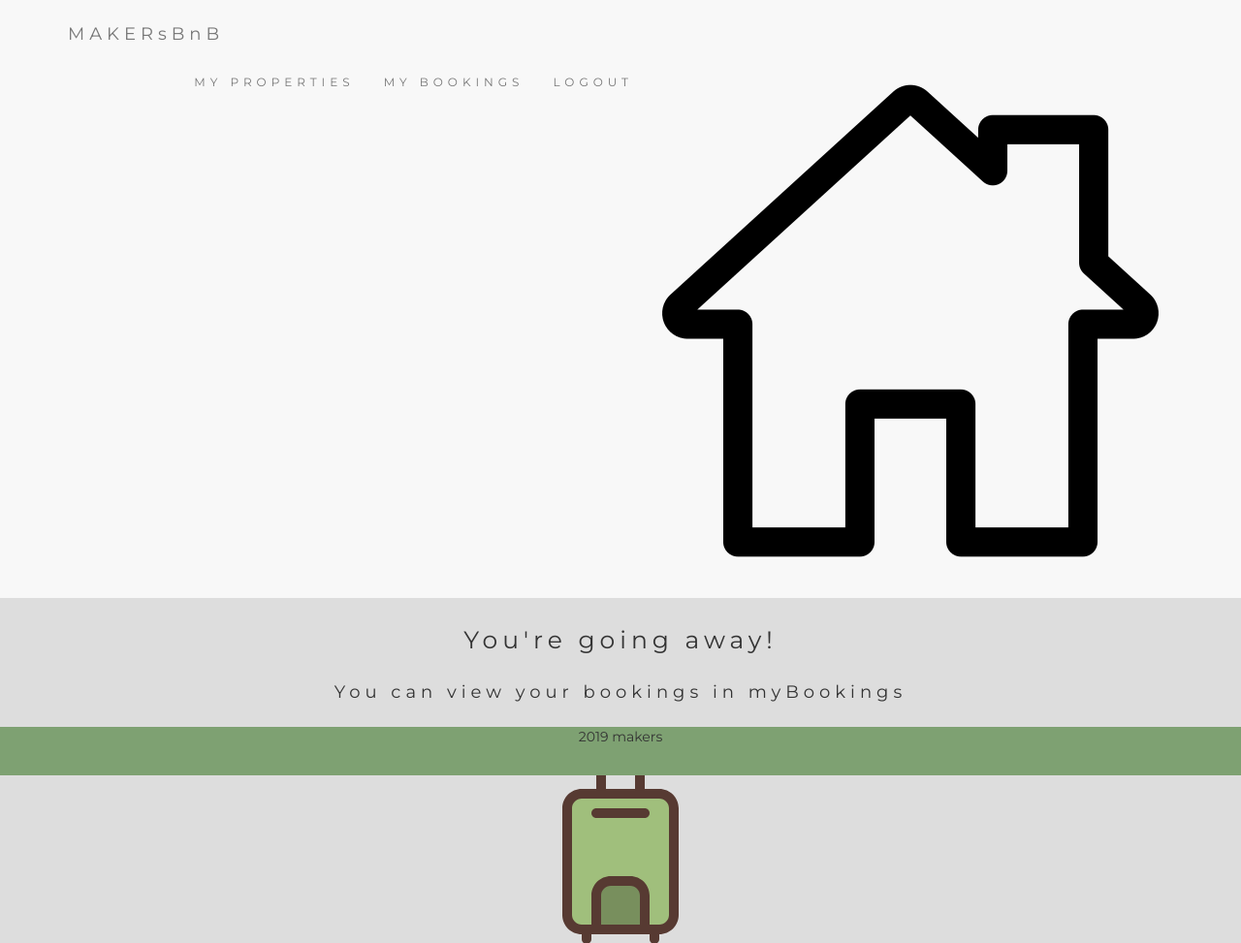
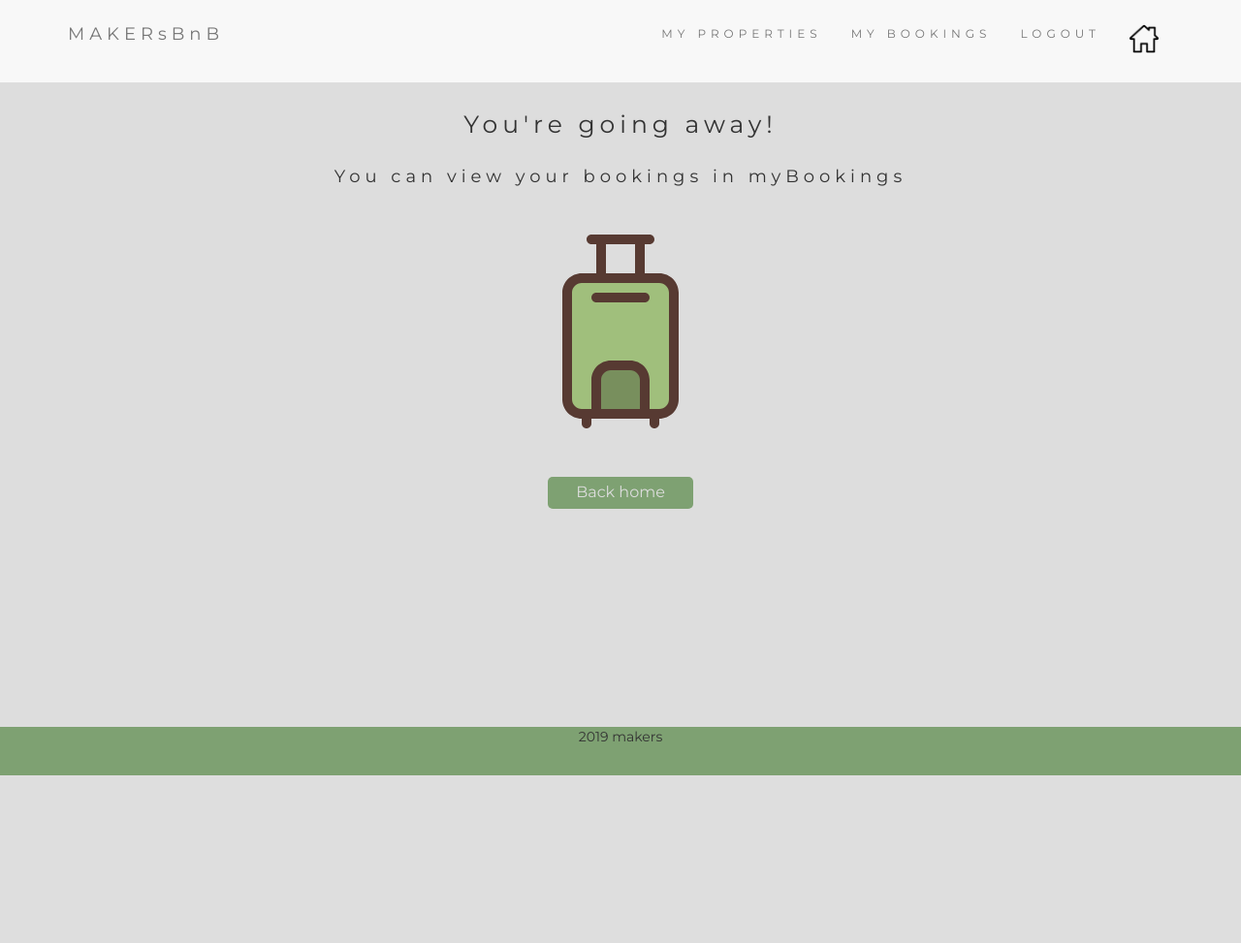
Before and after one commit to robbaile/makersairbnb, a Node server app: page /successful in a window 1280 px wide. Shown: the top 973 px of the page at 97% size. After the commit the page ends 800 px from the top, so only its background shows below. Run offline with Node 20, Linux system fonts and the light colour scheme; some libraries are stand-ins or nearby versions.

Commit message:
extra bracket in css not picked up

```diff
--- a/public/style.css
+++ b/public/style.css
@@ -413,12 +413,12 @@ box-shadow: 0 8px 16px 0 rgba(0,0,0,0.2);
     border: none;
     text-decoration: none;
 }
- }
- .icon {
-     width: 30px;
-     height: 30px;
 
- }
+.icon {
+    width: 30px;
+    height: 30px;
+}
+
  .bookings-background-image {
     background-image: url("../images/9.jpg");
     background-repeat: no-repeat;
```
